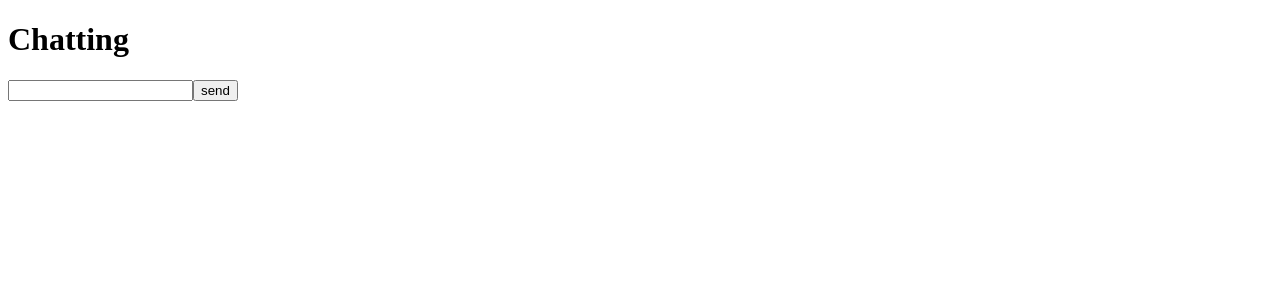
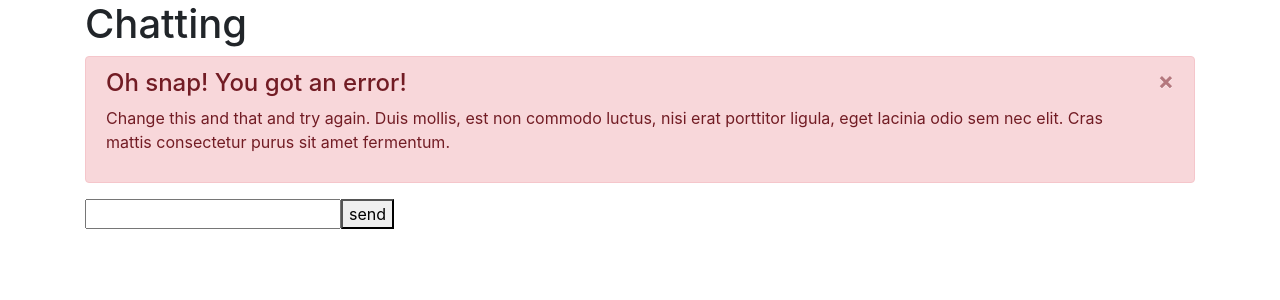
Before and after one commit to BigHugJ/inti-Tire, a React (Create React App) app: page / in a window 1280 px wide. Shown: the top 300 px of the page. Built offline with nearby package versions, Linux system fonts and the light colour scheme.

Commit message:
testing reactbootstrap

```diff
--- a/package.json
+++ b/package.json
@@ -6,7 +6,11 @@
     "@testing-library/jest-dom": "^5.11.6",
     "@testing-library/react": "^11.2.2",
     "@testing-library/user-event": "^12.5.0",
+    "bootstrap": "^4.5.3",
+    "jquery": "^3.5.1",
+    "popper.js": "^1.16.1",
     "react": "^17.0.1",
+    "react-bootstrap": "^1.4.0",
     "react-dom": "^17.0.1",
     "react-scripts": "4.0.1",
     "web-vitals": "^0.2.4"
--- a/public/index.html
+++ b/public/index.html
@@ -1,15 +1,15 @@
 <!DOCTYPE html>
 <html lang="en">
+
 <head>
   <meta charset="utf-8" />
   <link rel="icon" href="%PUBLIC_URL%/favicon.ico" />
   <meta name="viewport" content="width=device-width, initial-scale=1" />
   <meta name="theme-color" content="#000000" />
-    <meta
-      name="description"
-      content="Web site created using create-react-app"
-    />
+  <meta name="description" content="Web site created using create-react-app" />
   <link rel="apple-touch-icon" href="%PUBLIC_URL%/logo192.png" />
+  <link rel="stylesheet" href="https://maxcdn.bootstrapcdn.com/bootstrap/4.5.0/css/bootstrap.min.css"
+    integrity="sha384-9aIt2nRpC12Uk9gS9baDl411NQApFmC26EwAOH8WgZl5MYYxFfc+NcPb1dKGj7Sk" crossorigin="anonymous" />
   <!--
       manifest.json provides metadata used when your web app is installed on a
       user's mobile device or desktop. See https://developers.google.com/web/fundamentals/web-app-manifest/
@@ -26,6 +26,7 @@
     -->
   <title>React App</title>
 </head>
+
 <body>
   <noscript>You need to enable JavaScript to run this app.</noscript>
   <div id="root"></div>
@@ -40,4 +41,5 @@
       To create a production bundle, use `npm run build` or `yarn build`.
     -->
 </body>
+
 </html>
--- a/src/App.js
+++ b/src/App.js
@@ -1,7 +1,7 @@
 import React, {Component} from 'react'
 import Table from './Table'
 import Form from './Form'
-
+import Example from './Example'
 class App extends Component {
   state = {
    messages: []
@@ -24,16 +24,17 @@ class App extends Component {
   render() {
     const { messages } = this.state;
 
-	return (
-	  <div className="container">
+	  return (
+	    <div className="container">
         <h1>Chatting</h1>
+        <Example />
         <Table
           messagesData={messages}
           removeMessage={this.removeMessage}
         />
         <Form handleSubmit={this.handleSubmit} />
       </div>
-	)
+	  )
   }
 }
 export default App
--- /dev/null
+++ b/src/Example.js
@@ -0,0 +1,28 @@
+import React, { Component } from 'react';
+import Alert from 'react-bootstrap/Alert';
+import Button from 'react-bootstrap/Button'
+import {useState} from 'react'
+
+function AlertDismissibleExample() {
+    const [show, setShow] = useState(true);
+
+    if (show) {
+      return (
+        <Alert variant="danger" onClose={() => setShow(false)} dismissible>
+          <Alert.Heading>Oh snap! You got an error!</Alert.Heading>
+          <p>
+            Change this and that and try again. Duis mollis, est non commodo
+            luctus, nisi erat porttitor ligula, eget lacinia odio sem nec elit.
+            Cras mattis consectetur purus sit amet fermentum.
+          </p>
+        </Alert>
+      );
+    }
+    return <Button onClick={() => setShow(true)}>Show Alert</Button>;
+  }
+
+const Example = () => {
+    return (<AlertDismissibleExample />)
+}
+
+export default Example;
--- a/src/Table.js
+++ b/src/Table.js
@@ -34,4 +34,4 @@ const Table = (props) => {
   )
 }
 
-export default Table;
+export default Table
--- a/src/index.js
+++ b/src/index.js
@@ -1,4 +1,5 @@
 import ReactDOM from 'react-dom'
 import App from './App'
+import 'bootstrap/dist/css/bootstrap.min.css';
 
 ReactDOM.render(<App />, document.getElementById('root'))
```
Also changed, not shown: 1 other file (tests, documents, lock files or other folders). Lines whose indentation alone changed are shown as unchanged.
